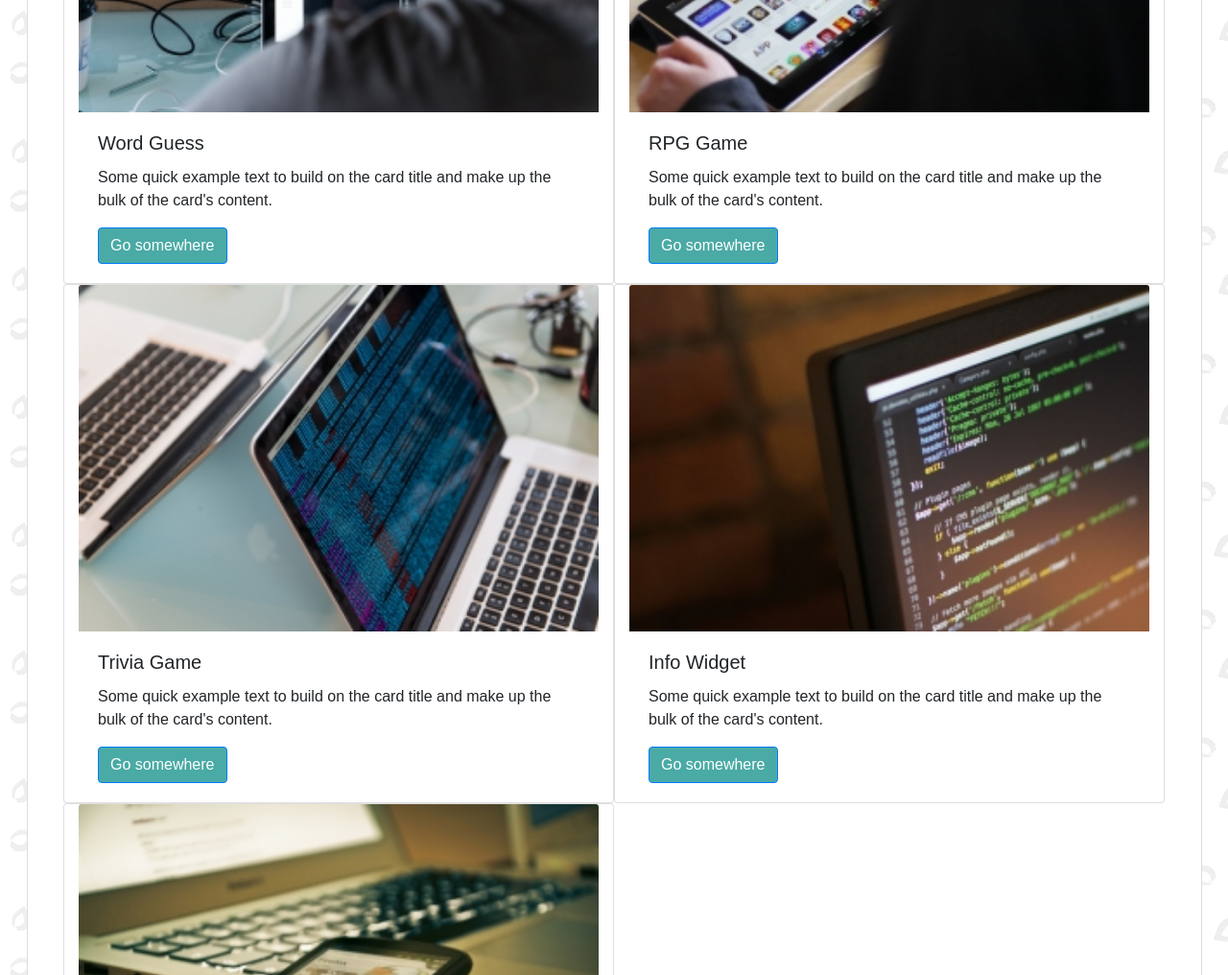
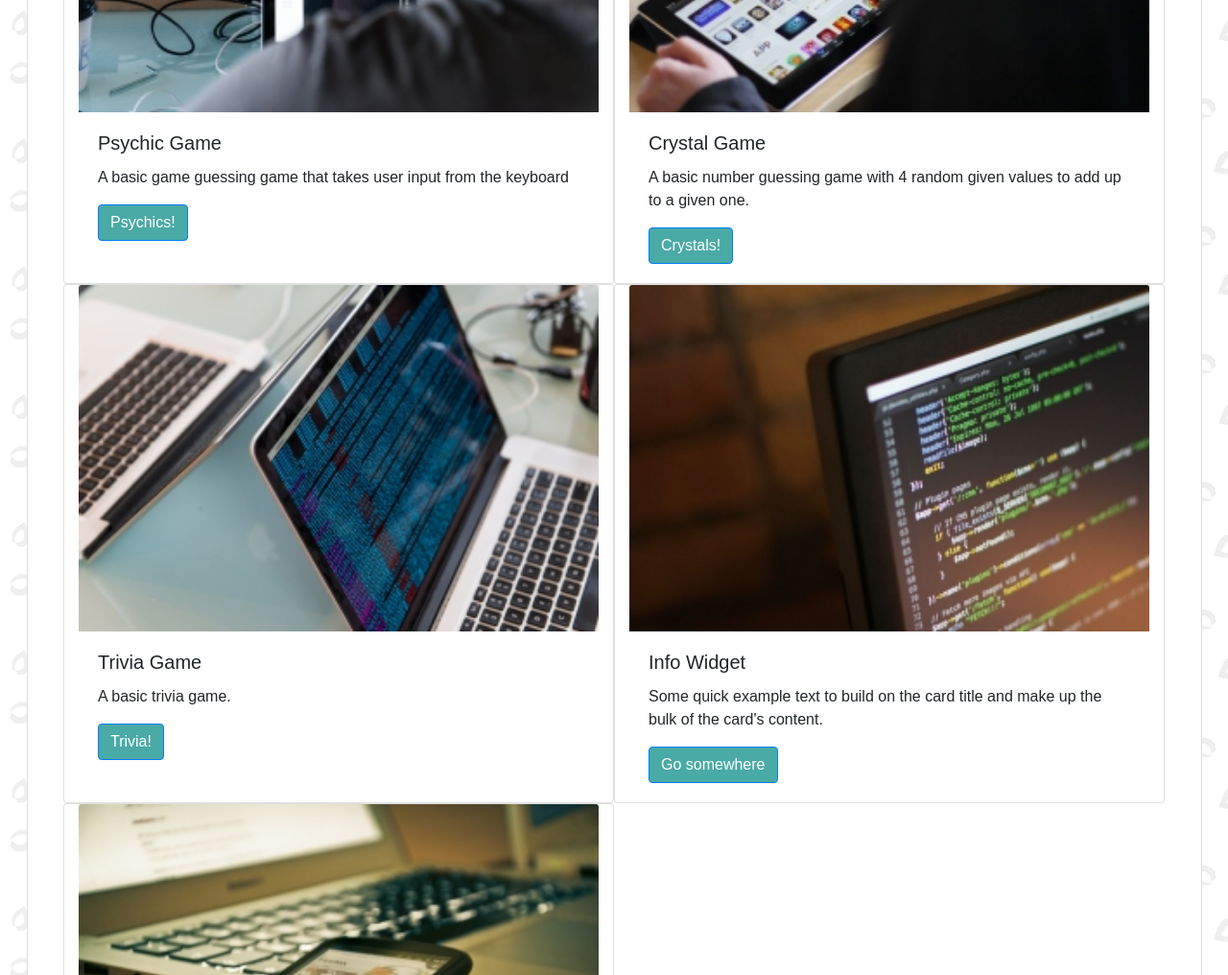
Before and after one commit to chang19d/Bootstrap-Portfolio, a plain HTML site: page portfolio.html in a window 1280 px wide. Shown: the part 480-1496 px from the top of the page at 96% size. Drawn offline with nearby package versions, Linux system fonts and the light colour scheme.

Commit message:
added links in portfolio to games

```diff
--- a/portfolio.html
+++ b/portfolio.html
@@ -41,9 +41,9 @@
                                 <div class="card col-sm-6" style="width: 18rem;">
                                         <img class="card-img-top" src="assets/images/portfolio.jpg" alt="Card image cap">
                                         <div class="card-body">
-                                          <h5 class="card-title">Word Guess</h5>
-                                          <p class="card-text">Some quick example text to build on the card title and make up the bulk of the card's content.</p>
-                                          <a href="#" class="btn btn-primary">Go somewhere</a>
+                                          <h5 class="card-title">Psychic Game</h5>
+                                          <p class="card-text">A basic game guessing game that takes user input from the keyboard</p>
+                                          <a href="https://chang19d.github.io/Psychic_Game/" class="btn btn-primary">Psychics!</a>
                                         </div>
                                 </div>
                          <!-- </div> -->
@@ -51,9 +51,9 @@
                                 <div class="card col-sm-6" style="width: 18rem;">
                                         <img class="card-img-top" src="assets/images/portfolio1.jpg" alt="Card image cap">
                                         <div class="card-body">
-                                          <h5 class="card-title">RPG Game</h5>
-                                          <p class="card-text">Some quick example text to build on the card title and make up the bulk of the card's content.</p>
-                                          <a href="#" class="btn btn-primary">Go somewhere</a>
+                                          <h5 class="card-title">Crystal Game</h5>
+                                          <p class="card-text">A basic number guessing game with 4 random given values to add up to a given one.</p>
+                                          <a href=" https://chang19d.github.io/unit-4-game/" class="btn btn-primary">Crystals!</a>
                                         </div>
                                 </div>
                          <!-- </div> -->
@@ -63,8 +63,8 @@
                                     <img class="card-img-top" src="assets/images/portfolio2.jpg" alt="Card image cap">
                                     <div class="card-body">
                                       <h5 class="card-title">Trivia Game</h5>
-                                      <p class="card-text">Some quick example text to build on the card title and make up the bulk of the card's content.</p>
-                                      <a href="#" class="btn btn-primary">Go somewhere</a>
+                                      <p class="card-text">A basic trivia game.</p>
+                                      <a href="https://chang19d.github.io/TriviaGame/" class="btn btn-primary">Trivia!</a>
                                     </div>
                             </div>
 
```
